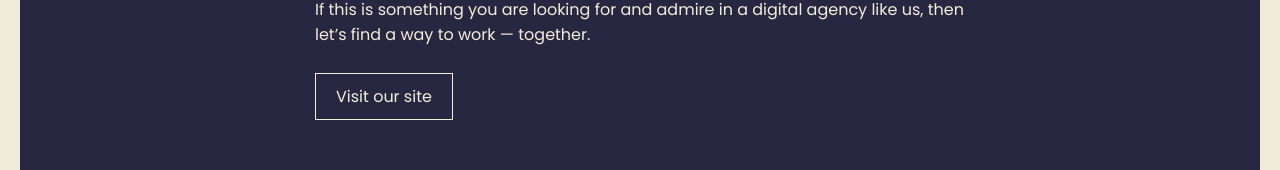
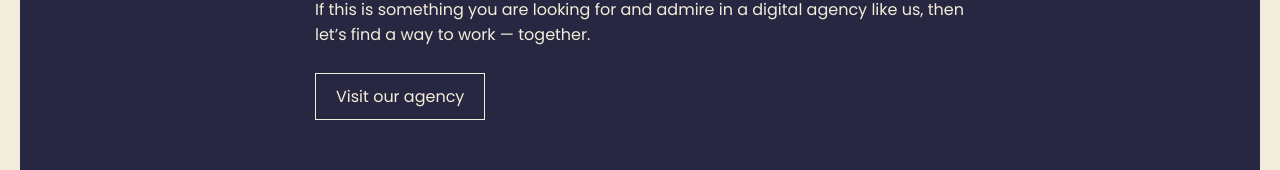
Before and after one commit to millertchris/millertchris, a Next.js app: page /agency in a window 1280 px wide. Shown: the part 511-681 px from the top of the page. Built offline with nearby package versions, Linux system fonts and the light colour scheme.

Commit message:
Adjusted the colorpop and page transitions.

```diff
--- a/components/color-pop.js
+++ b/components/color-pop.js
@@ -1,6 +1,6 @@
 import anime from 'animejs/lib/anime';
 
-const ColorPop = () => {
+const ColorPop = (canvas) => {
   var c = document.getElementById('c');
   var ctx = c.getContext('2d');
   var cH;
--- a/pages/_app.js
+++ b/pages/_app.js
@@ -1,11 +1,15 @@
 import '../styles/globals.scss';
 import { AnimatePresence } from 'framer-motion';
+import CanvasColor from '../components/canvas-color';
 
 function MyApp({ Component, pageProps, router }) {
   return (
-    <AnimatePresence>
-      <Component key={router.route} {...pageProps} />
-    </AnimatePresence>
+    <>
+      <CanvasColor />
+      <AnimatePresence>
+        <Component key={router.route} {...pageProps} />
+      </AnimatePresence>
+    </>
   );
 }
 
--- a/pages/about.js
+++ b/pages/about.js
@@ -1,6 +1,5 @@
 import { motion } from 'framer-motion';
 import Header from '../components/header';
-import CanvasColor from '../components/canvas-color';
 import Link from 'next/link';
 
 export default function About() {
@@ -10,10 +9,6 @@ export default function About() {
         metaTitle='Chris Miller | About'
         metaDescription={`Working with agencies and teams that help brands communicate and connect with the people that love and adore them.`}
       />
-
-      <motion.div exit={{ opacity: 0 }}>
-        <CanvasColor />
-      </motion.div>
 
       <motion.main exit={{ opacity: 0 }}>
         <section className='block about'>
--- a/pages/agency.js
+++ b/pages/agency.js
@@ -1,7 +1,6 @@
 import Image from 'next/image';
 import { motion } from 'framer-motion';
 import Header from '../components/header';
-import CanvasColor from '../components/canvas-color';
 
 export default function Home() {
   return (
@@ -10,10 +9,6 @@ export default function Home() {
         metaTitle='Chris Miller | Agency'
         metaDescription='Prolific Digital is a creative digital agency that specializes in web design.'
       />
-
-      <motion.div exit={{ opacity: 0 }}>
-        <CanvasColor />
-      </motion.div>
 
       <motion.main exit={{ opacity: 0 }}>
         <section className='block agency'>
@@ -85,7 +80,7 @@ export default function Home() {
                     together.
                   </p>
                   <a href='https://prolificdigital.com' className='btn'>
-                    Visit our site
+                    Visit our agency
                   </a>
                 </motion.div>
               </div>
--- a/pages/index.js
+++ b/pages/index.js
@@ -11,10 +11,6 @@ export default function Home() {
         metaTitle='Chris Miller | Advertising and Web Design'
         metaDescription='Connecting brands with their audience through rich and engaging digital experiences.'
       />
-
-      <motion.div exit={{ opacity: 0 }}>
-        <CanvasColor />
-      </motion.div>
 
       <motion.main exit={{ opacity: 0 }}>
         <Canvas />
--- a/pages/portfolio.js
+++ b/pages/portfolio.js
@@ -2,7 +2,6 @@ import Image from 'next/image';
 import Link from 'next/link';
 import { motion } from 'framer-motion';
 import Header from '../components/header';
-import CanvasColor from '../components/canvas-color';
 import Tilt from 'react-parallax-tilt';
 
 const items = [
@@ -72,10 +71,6 @@ export default function Home() {
         metaTitle='Chris Miller | Portfolio'
         metaDescription={`Projects I've scoped, created, and delivered over the years.`}
       />
-
-      <motion.div exit={{ opacity: 0 }}>
-        <CanvasColor />
-      </motion.div>
 
       <motion.main exit={{ opacity: 0 }}>
         <section className='block agency'>
```
